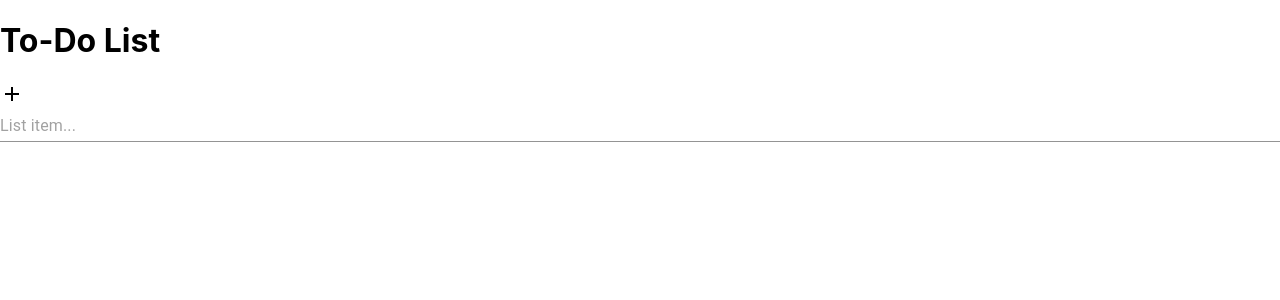
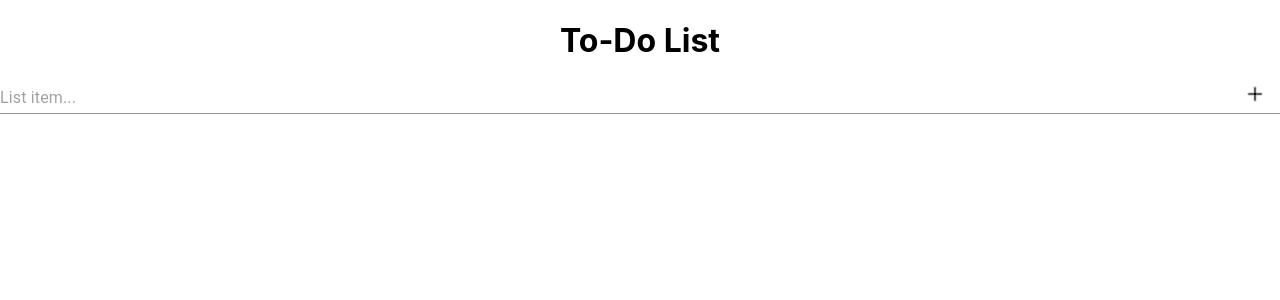
Before and after one commit to arekanderu/ToDoList, a React (Create React App) app: page / in a window 1280 px wide. Shown: the top 300 px of the page. Built offline with nearby package versions, Linux system fonts and the light colour scheme.

Commit message:
Added css

```diff
--- a/src/index.css
+++ b/src/index.css
@@ -11,3 +11,22 @@ code {
   font-family: source-code-pro, Menlo, Monaco, Consolas, 'Courier New',
     monospace;
 }
+
+.center{
+  text-align: center;
+}
+
+.MuiSvgIcon-root {
+  position: absolute;
+  right: 1%;
+  stroke: #bdbdbd;
+  stroke-width: 1;
+}
+
+.icon{
+  display: none;
+}
+
+.content:hover + .icon{
+  display: block;
+}
```
